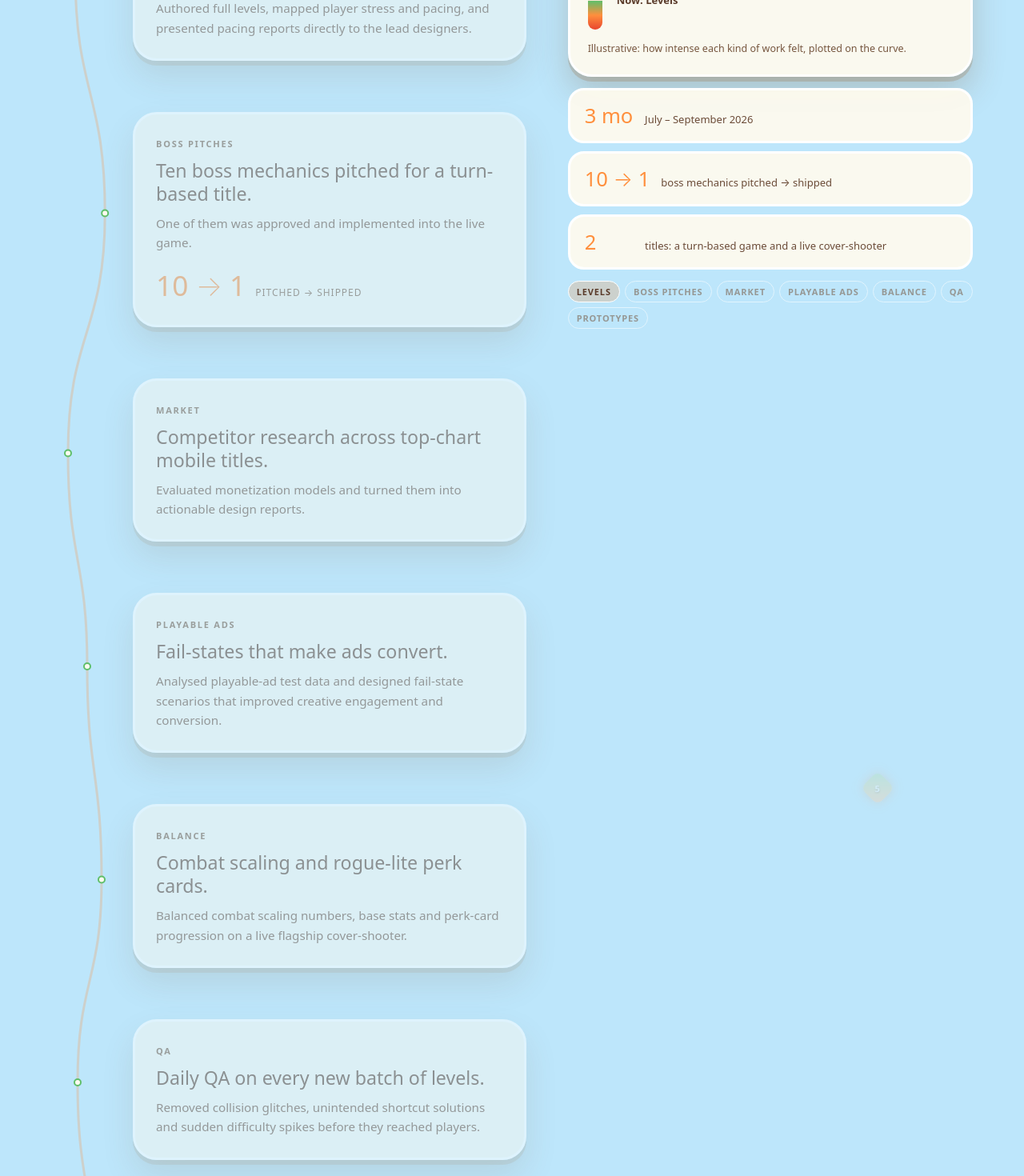
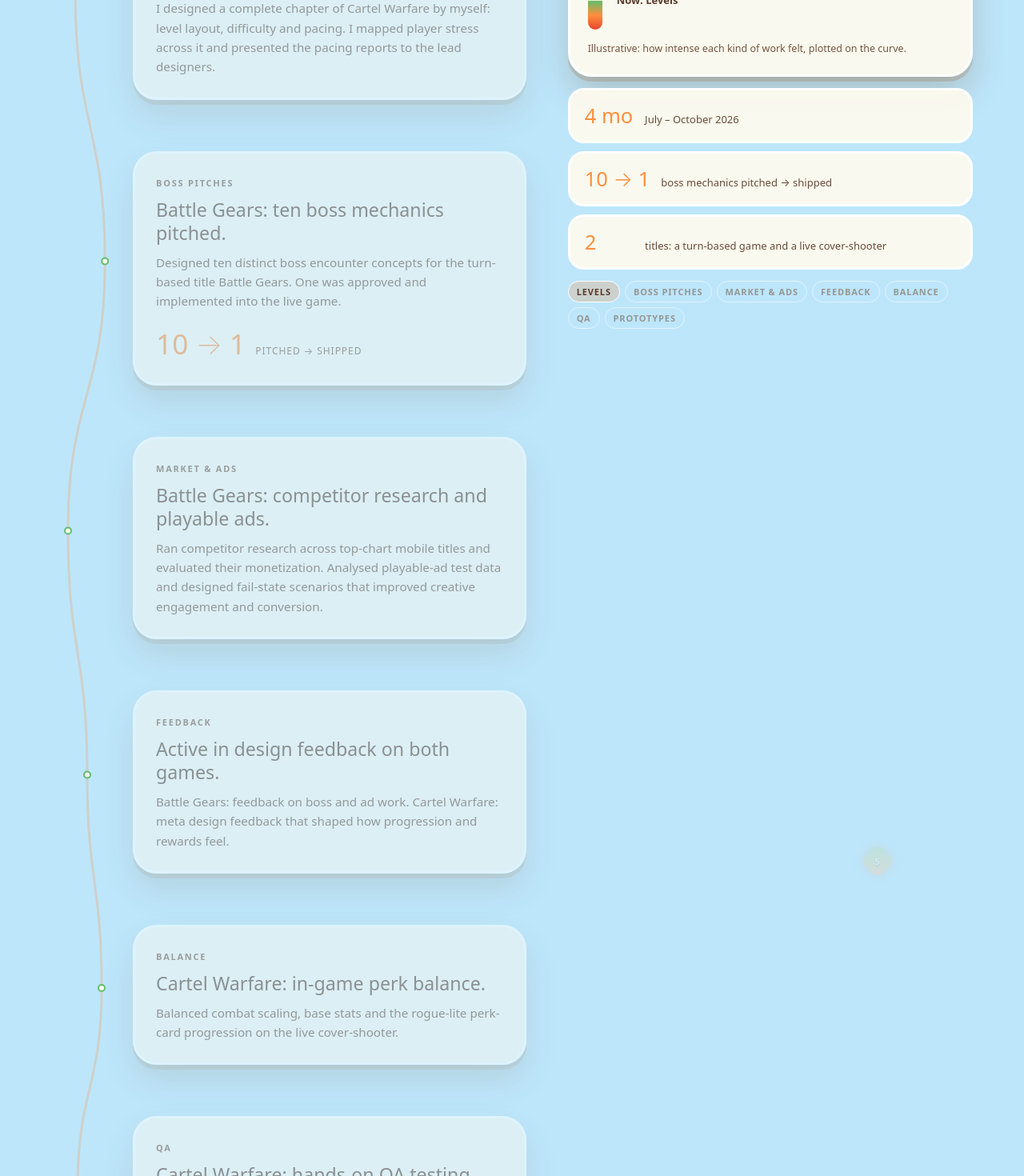
Before and after one commit to kaanceylantr/Portfolyo, a React (Vite) app: page / in a window 1280 px wide. Shown: the part 4520-5990 px from the top of the page at 80% size. Built offline with nearby package versions, Linux system fonts and the light colour scheme.

Commit message:
Gnarly section: drop '(Intern)', July–October 2026, add Battle Gears and Cartel Warfare contributions
Claude-Session: https://claude.ai/code/session_0189EoLKgnfbbabFqRiR3gJZ

```diff
--- a/src/content/en.ts
+++ b/src/content/en.ts
@@ -265,45 +265,45 @@ export const en: Dict = {
   exp: {
     eyebrow: 'Experience',
     title: 'Gnarly Game Studio',
-    role: 'Game Designer (Intern) · July – September 2026',
+    role: 'Game Designer · July – October 2026',
     axis: ['calm', 'intense'],
     side: { title: 'Tension readout', now: 'Now', note: 'Illustrative: how intense each kind of work felt, plotted on the curve.' },
     facts: [
-      { n: '3 mo', l: 'July – September 2026' },
+      { n: '4 mo', l: 'July – October 2026' },
       { n: '10 → 1', l: 'boss mechanics pitched → shipped' },
       { n: '2', l: 'titles: a turn-based game and a live cover-shooter' },
     ],
     items: [
       {
         k: 'Levels',
-        t: 'Complete level designs, with a stress curve.',
-        d: 'Authored full levels, mapped player stress and pacing, and presented pacing reports directly to the lead designers.',
+        t: 'Cartel Warfare: a full chapter, designed solo.',
+        d: 'I designed a complete chapter of Cartel Warfare by myself: level layout, difficulty and pacing. I mapped player stress across it and presented the pacing reports to the lead designers.',
       },
       {
         k: 'Boss pitches',
-        t: 'Ten boss mechanics pitched for a turn-based title.',
-        d: 'One of them was approved and implemented into the live game.',
+        t: 'Battle Gears: ten boss mechanics pitched.',
+        d: 'Designed ten distinct boss encounter concepts for the turn-based title Battle Gears. One was approved and implemented into the live game.',
         stat: { n: '10 → 1', l: 'pitched → shipped' },
       },
       {
-        k: 'Market',
-        t: 'Competitor research across top-chart mobile titles.',
-        d: 'Evaluated monetization models and turned them into actionable design reports.',
+        k: 'Market & ads',
+        t: 'Battle Gears: competitor research and playable ads.',
+        d: 'Ran competitor research across top-chart mobile titles and evaluated their monetization. Analysed playable-ad test data and designed fail-state scenarios that improved creative engagement and conversion.',
       },
       {
-        k: 'Playable ads',
-        t: 'Fail-states that make ads convert.',
-        d: 'Analysed playable-ad test data and designed fail-state scenarios that improved creative engagement and conversion.',
+        k: 'Feedback',
+        t: 'Active in design feedback on both games.',
+        d: 'Battle Gears: feedback on boss and ad work. Cartel Warfare: meta design feedback that shaped how progression and rewards feel.',
       },
       {
         k: 'Balance',
-        t: 'Combat scaling and rogue-lite perk cards.',
-        d: 'Balanced combat scaling numbers, base stats and perk-card progression on a live flagship cover-shooter.',
+        t: 'Cartel Warfare: in-game perk balance.',
+        d: 'Balanced combat scaling, base stats and the rogue-lite perk-card progression on the live cover-shooter.',
       },
       {
         k: 'QA',
-        t: 'Daily QA on every new batch of levels.',
-        d: 'Removed collision glitches, unintended shortcut solutions and sudden difficulty spikes before they reached players.',
+        t: 'Cartel Warfare: hands-on QA testing.',
+        d: 'Ran daily QA on every new batch of levels, catching collision glitches, unintended shortcut solutions and sudden difficulty spikes. Took an active part in QA testing of the perk system.',
       },
       {
         k: 'Prototypes',
--- a/src/content/tr.ts
+++ b/src/content/tr.ts
@@ -265,45 +265,45 @@ export const tr: Dict = {
   exp: {
     eyebrow: 'Deneyim',
     title: 'Gnarly Game Studio',
-    role: 'Oyun Tasarımcısı (Stajyer) · Temmuz – Eylül 2026',
+    role: 'Oyun Tasarımcısı · Temmuz – Ekim 2026',
     axis: ['sakin', 'gergin'],
     side: { title: 'Gerilim göstergesi', now: 'Şimdi', note: 'Örnekleyici: her iş türünün ne kadar yoğun hissettirdiği, eğri üzerinde gösterildi.' },
     facts: [
-      { n: '3 ay', l: 'Temmuz – Eylül 2026' },
+      { n: '4 ay', l: 'Temmuz – Ekim 2026' },
       { n: '10 → 1', l: 'önerilen boss mekaniği → oyuna giren' },
       { n: '2', l: 'oyun: sıra tabanlı bir oyun ve canlı bir cover-shooter' },
     ],
     items: [
       {
         k: 'Seviyeler',
-        t: 'Stres eğrisiyle birlikte komple seviye tasarımları.',
-        d: 'Tam seviyeler tasarladım, oyuncu stresini ve temposunu haritaladım, tempo raporlarını doğrudan baş tasarımcılara sundum.',
+        t: 'Cartel Warfare: tek başıma tasarladığım komple bir chapter.',
+        d: 'Cartel Warfare’de komple bir chapter’ı tek başıma tasarladım: seviye yerleşimi, zorluk ve tempo. Oyuncu stresini bütün chapter boyunca haritaladım, tempo raporlarını baş tasarımcılara sundum.',
       },
       {
         k: 'Boss önerileri',
-        t: 'Sıra tabanlı bir oyun için on boss mekaniği önerdim.',
-        d: 'Biri onaylandı ve canlı oyuna eklendi.',
+        t: 'Battle Gears: on boss mekaniği önerisi.',
+        d: 'Sıra tabanlı Battle Gears için on farklı boss karşılaşması konsepti tasarladım. Biri onaylandı ve canlı oyuna eklendi.',
         stat: { n: '10 → 1', l: 'önerilen → oyuna giren' },
       },
       {
-        k: 'Pazar',
-        t: 'Üst sıradaki mobil oyunlarda rakip araştırması.',
-        d: 'Gelir modellerini değerlendirdim ve uygulanabilir tasarım raporlarına çevirdim.',
+        k: 'Pazar ve reklam',
+        t: 'Battle Gears: rakip araştırması ve playable reklamlar.',
+        d: 'Üst sıradaki mobil oyunlarda rakip araştırması yaptım, gelir modellerini değerlendirdim. Playable reklam test verilerini analiz ettim, etkileşimi ve dönüşümü artıran yenilgi senaryoları tasarladım.',
       },
       {
-        k: 'Playable reklam',
-        t: 'Reklamı dönüştüren yenilgi senaryoları.',
-        d: 'Playable reklam test verilerini analiz ettim, etkileşimi ve dönüşümü artıran yenilgi senaryoları tasarladım.',
+        k: 'Geri bildirim',
+        t: 'İki oyunun tasarım geri bildirimlerinde aktif rol.',
+        d: 'Battle Gears: boss ve reklam işleri üzerine geri bildirim. Cartel Warfare: ilerleme ve ödüllerin hissini şekillendiren meta tasarım geri bildirimleri.',
       },
       {
         k: 'Denge',
-        t: 'Savaş ölçekleme ve rogue-lite perk kartları.',
-        d: 'Canlıdaki amiral gemisi cover-shooter’da savaş ölçekleme sayılarını, temel statları ve perk kartı ilerlemesini dengeledim.',
+        t: 'Cartel Warfare: oyun içi perk dengesi.',
+        d: 'Canlıdaki cover-shooter Cartel Warfare’da savaş ölçekleme, temel statlar ve rogue-lite perk kartı ilerlemesini dengeledim.',
       },
       {
         k: 'QA',
-        t: 'Her yeni seviye paketinde günlük QA.',
-        d: 'Çarpışma hatalarını, istenmeyen kısayol çözümlerini ve ani zorluk sıçramalarını oyunculara ulaşmadan temizledim.',
+        t: 'Cartel Warfare: uygulamalı QA testleri.',
+        d: 'Her yeni seviye paketinde günlük QA yaptım; çarpışma hatalarını, istenmeyen kısayol çözümlerini ve ani zorluk sıçramalarını yakaladım. Perk sisteminin QA testlerinde aktif rol aldım.',
       },
       {
         k: 'Prototip',
```
